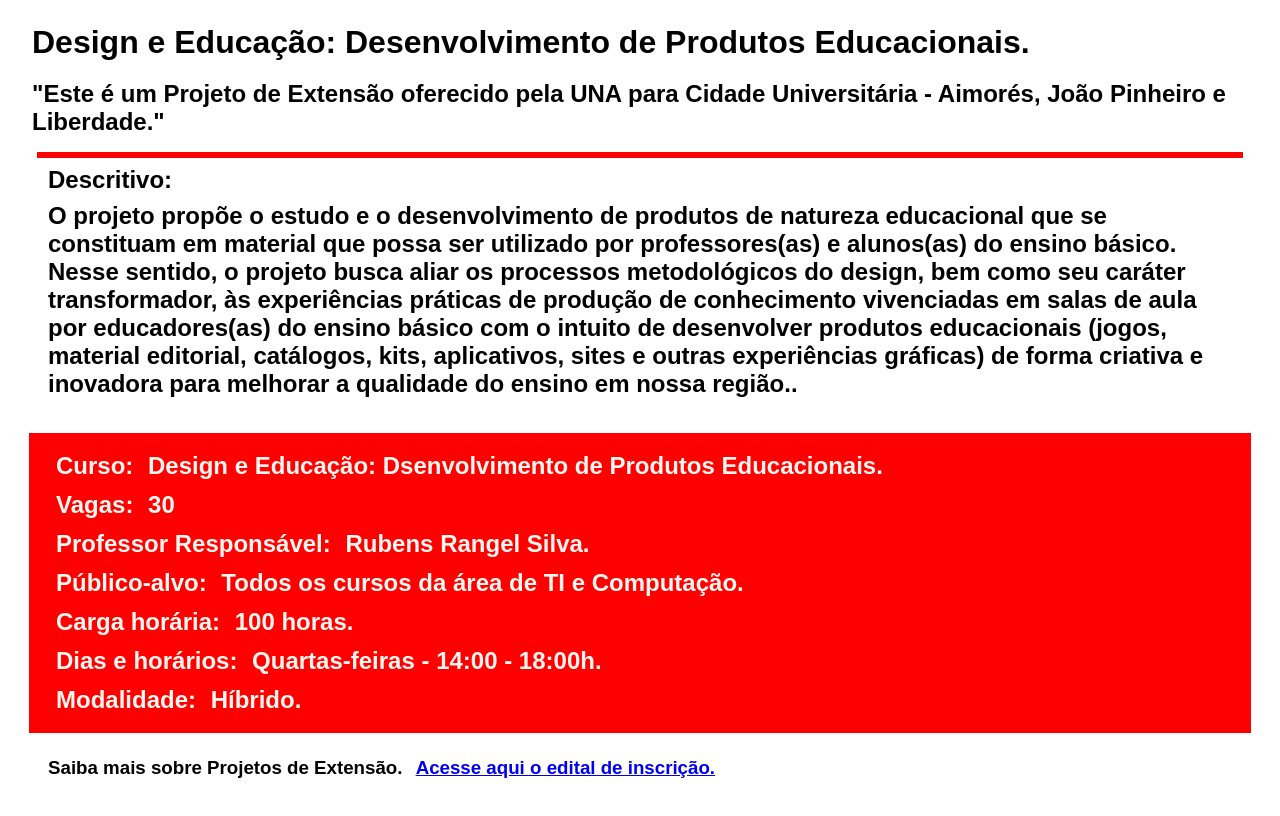
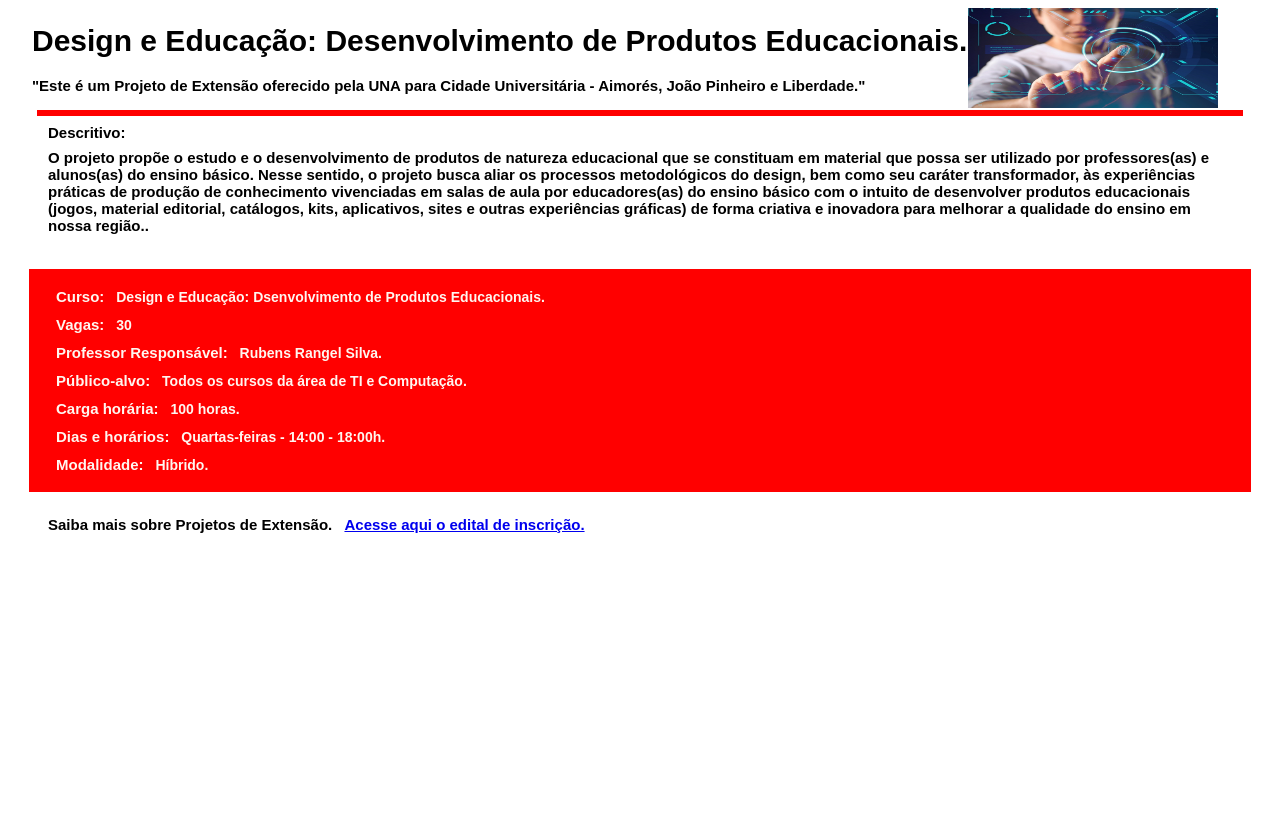
Before and after one commit to Agregojr/HTML-CSS, a plain HTML site: page DesignEducacao.html in a window 1280 px wide. Drawn offline with Linux system fonts and the light colour scheme.

Commit message:
alteracoes aula

```diff
--- a/CSS externo/style.css
+++ b/CSS externo/style.css
@@ -1,6 +1,7 @@
 *{
     margin: 5px;
     padding: 3px;
+    font-size: 15px;
 }
 body {
     /* Configuração de fonte */
@@ -17,3 +18,19 @@ body {
         color: rgb(255, 246, 240);
         background: red;
     }
+
+h1>b{
+    font-size: 30px;
+}
+
+#div-paragrafos>h2>p{
+    font-size: 14px;
+}
+
+#curso{
+    position: absolute;
+    height: 100px;
+    width: 250px;
+    top: 0px;
+    left: 75%;
+}
--- a/CSS externo/styles.css
+++ b/CSS externo/styles.css
@@ -51,3 +51,8 @@ img1 {
     height: 30px;
     width: 110px;
 }
+
+#img-una{
+    width: 140px;
+    height: 45px;
+}
--- a/DesignEducacao.html
+++ b/DesignEducacao.html
@@ -10,7 +10,7 @@
 </head>
 <body>
     <h1><b>Design e Educação: Desenvolvimento de Produtos Educacionais.</b></h1>
-
+    <img id="curso" src="/HTML-CSS/img/fundo4.jpg" alt="">
     <blockquote cite=http://una.br>
     <h2>"Este é um Projeto de Extensão oferecido pela UNA para Cidade Universitária - Aimorés, João Pinheiro e Liberdade."</h2>
 
```
Also changed, not shown: dbyteFormOracleBD.html (+1 -1 lines), index.html (+1 -1 lines).
